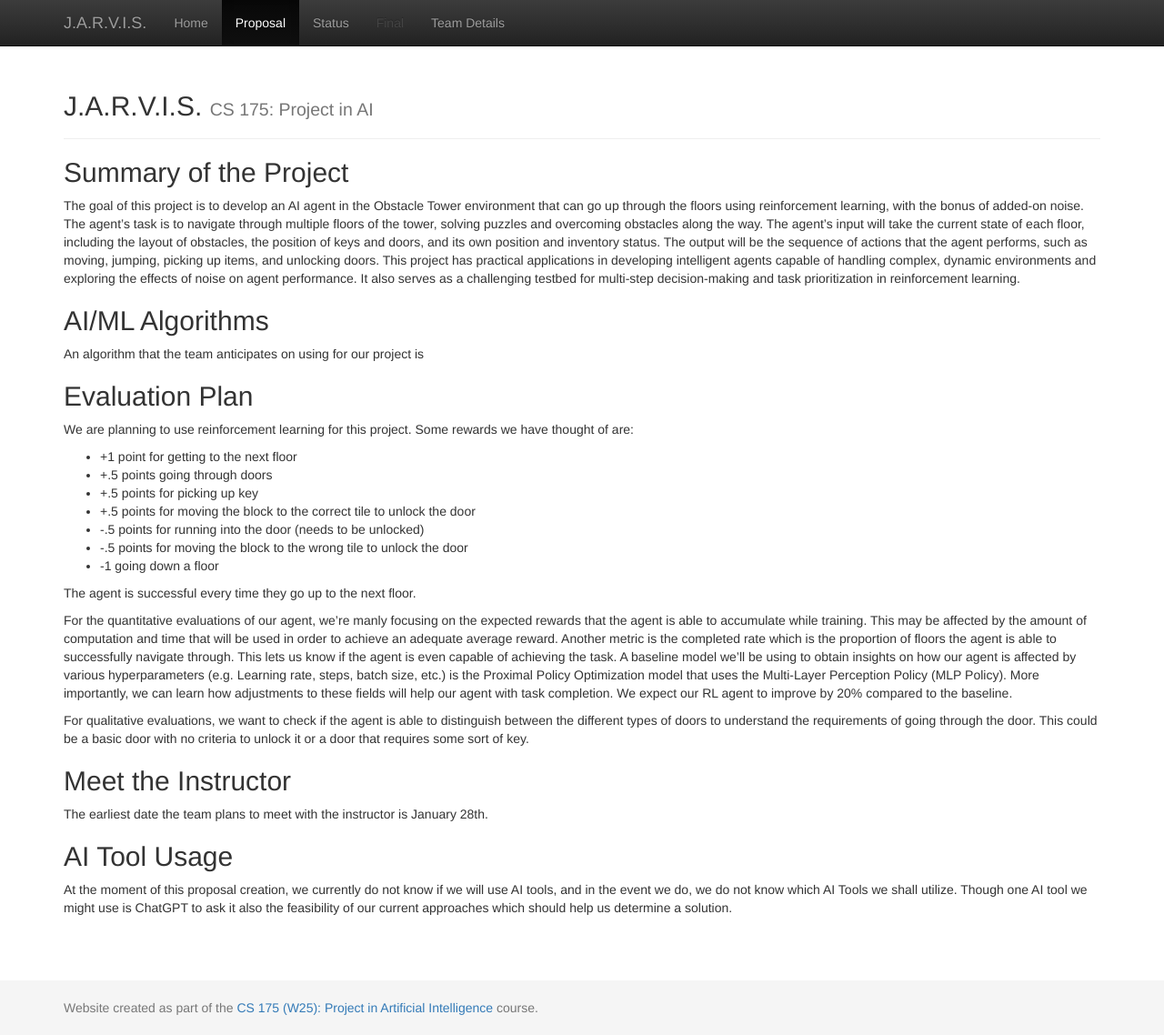
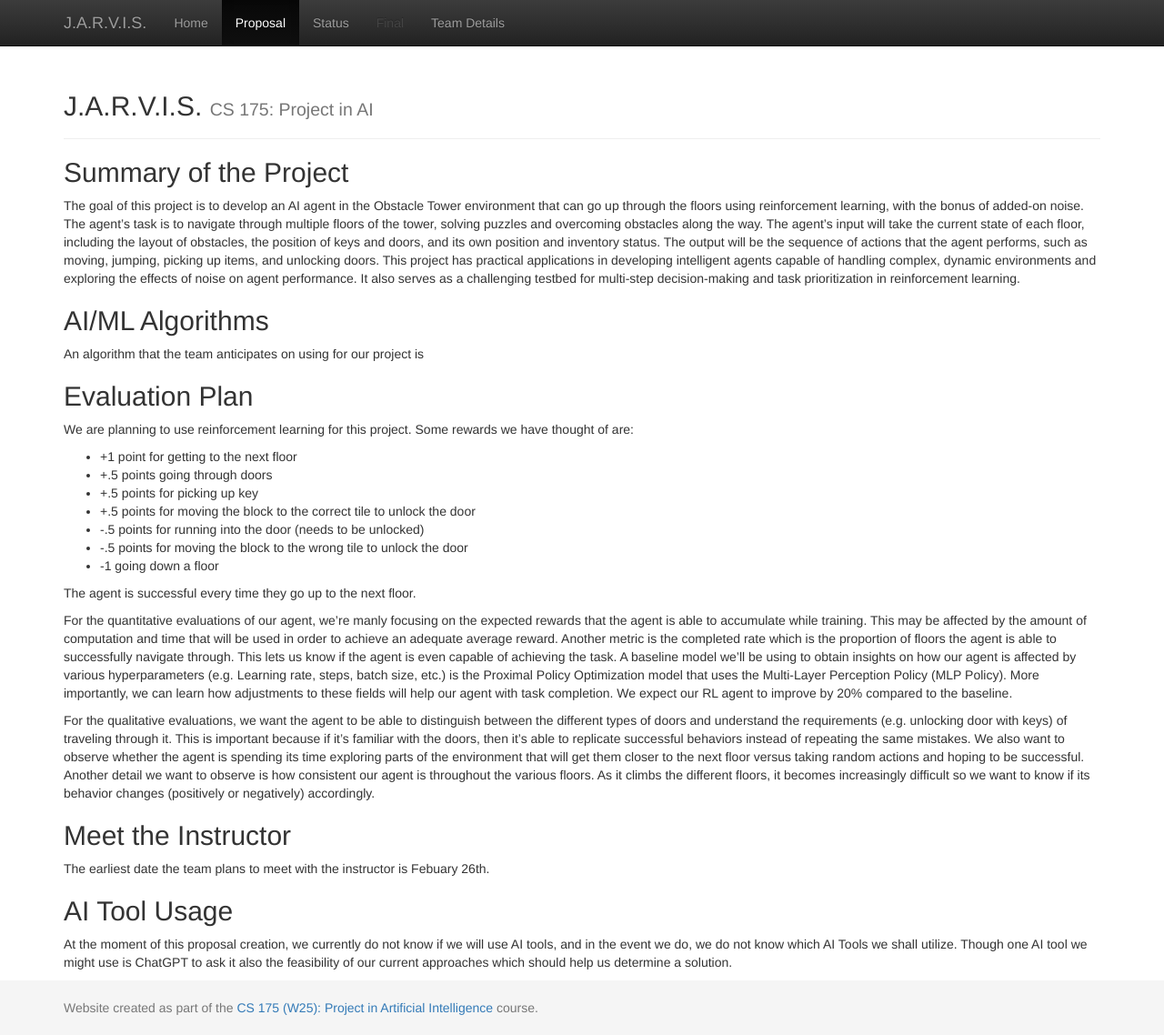
Before and after one commit to avinashduggal/TowerRunners, a Jekyll site: the page built from docs/proposal.md, in a window 1280 px wide and 1138 px high. Shown: the whole window at 91% size. Built offline with Jekyll 4.4.1, drawn with Linux system fonts in a browser that asks for light colours.

Commit message:
Update qualitative evaluations

```diff
--- a/docs/proposal.md
+++ b/docs/proposal.md
@@ -23,10 +23,10 @@ The agent is successful every time they go up to the next floor.
 
 For the quantitative evaluations of our agent, we're manly focusing on the expected rewards that the agent is able to accumulate while training. This may be affected by the amount of computation and time that will be used in order to achieve an adequate average reward. Another metric is the completed rate which is the proportion of floors the agent is able to successfully navigate through. This lets us know if the agent is even capable of achieving the task. A baseline model we'll be using to obtain insights on how our agent is affected by various hyperparameters (e.g. Learning rate, steps, batch size, etc.) is the Proximal Policy Optimization model that uses the Multi-Layer Perception Policy (MLP Policy). More importantly, we can learn how adjustments to these fields will help our agent with task completion. We expect our RL agent to improve by 20% compared to the baseline.
 
-For qualitative evaluations, we want to check if the agent is able to distinguish between the different types of doors to understand the requirements of going through the door. This could be a basic door with no criteria to unlock it or a door that requires some sort of key.
+For the qualitative evaluations, we want the agent to be able to distinguish between the different types of doors and understand the requirements (e.g. unlocking door with keys) of traveling through it. This is important because if it's familiar with the doors, then it's able to replicate successful behaviors instead of repeating the same mistakes. We also want to observe whether the agent is spending its time exploring parts of the environment that will get them closer to the next floor versus taking random actions and hoping to be successful. Another detail we want to observe is how consistent our agent is throughout the various floors. As it climbs the different floors, it becomes increasingly difficult so we want to know if its behavior changes (positively or negatively) accordingly.
 
 ## Meet the Instructor
-The earliest date the team plans to meet with the instructor is January 28th.
+The earliest date the team plans to meet with the instructor is Febuary 26th.
 
 ## AI Tool Usage
 At the moment of this proposal creation, we currently do not know if we will use AI tools, and in the event we do, we do not know which AI Tools we shall utilize. Though one AI tool we might use is ChatGPT to ask it also the feasibility of our current approaches which should help us determine a solution.
```
